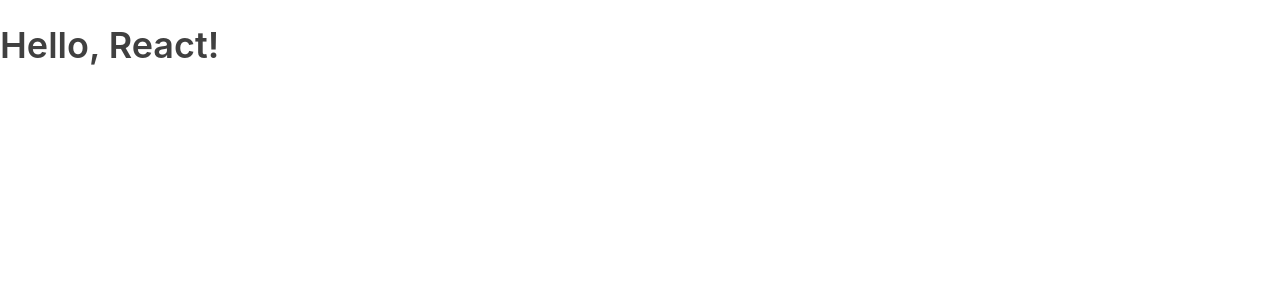
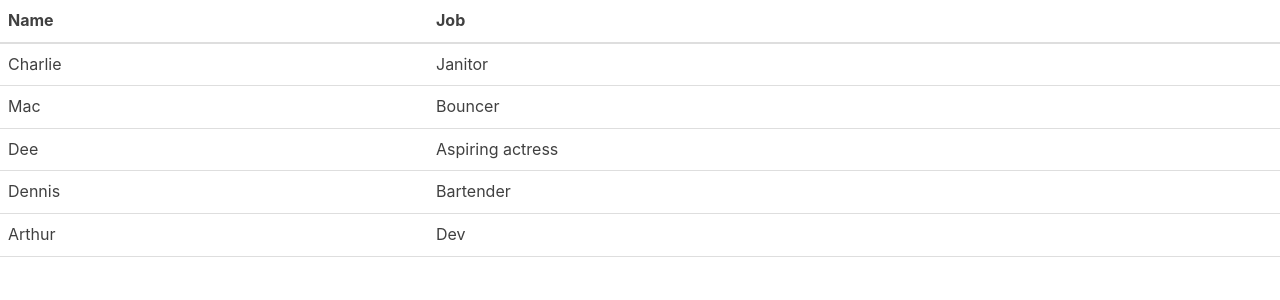
Before and after one commit to arthurarty/react-tutorial, a React (Create React App) app: page / in a window 1280 px wide. Shown: the top 300 px of the page. Built offline with nearby package versions, Linux system fonts and the light colour scheme.

Commit message:
ch(App) - Add table.
- Add table component.
- Add header component.
- Add body component.

```diff
--- a/src/App.js
+++ b/src/App.js
@@ -1,13 +1,14 @@
 import React, { Component } from 'react'
+import Table from './Table'
 
 class App extends Component {
-    render() {
-        return (
-            <div className="App">
-                <h1>Hello, React!</h1>
-            </div>
-        )
-    }
+  render() {
+    return (
+      <div className="Container">
+          <Table />
+      </div>
+    )
+  }
 }
 
 export default App
--- /dev/null
+++ b/src/Table.js
@@ -0,0 +1,56 @@
+import React, { Component } from 'react'
+
+const TableHeader = () => {
+  return (
+    <thead>
+      <tr>
+        <th>
+            Name
+        </th>
+        <th>
+            Job
+        </th>
+      </tr>
+    </thead>
+  )
+}
+
+const TableBody = () => {
+  return (
+    <tbody>
+      <tr>
+        <td>Charlie</td>
+        <td>Janitor</td>
+      </tr>
+      <tr>
+        <td>Mac</td>
+        <td>Bouncer</td>
+      </tr>
+      <tr>
+        <td>Dee</td>
+        <td>Aspiring actress</td>
+      </tr>
+      <tr>
+        <td>Dennis</td>
+        <td>Bartender</td>
+      </tr>
+      <tr>
+        <td>Arthur</td>
+        <td>Dev</td>
+      </tr>
+  </tbody>
+  )
+}
+
+class Table extends Component {
+  render() {
+    return (
+      <table>
+        <TableHeader />
+        <TableBody />
+      </table>
+    )
+  }
+}
+
+export default Table;
```
